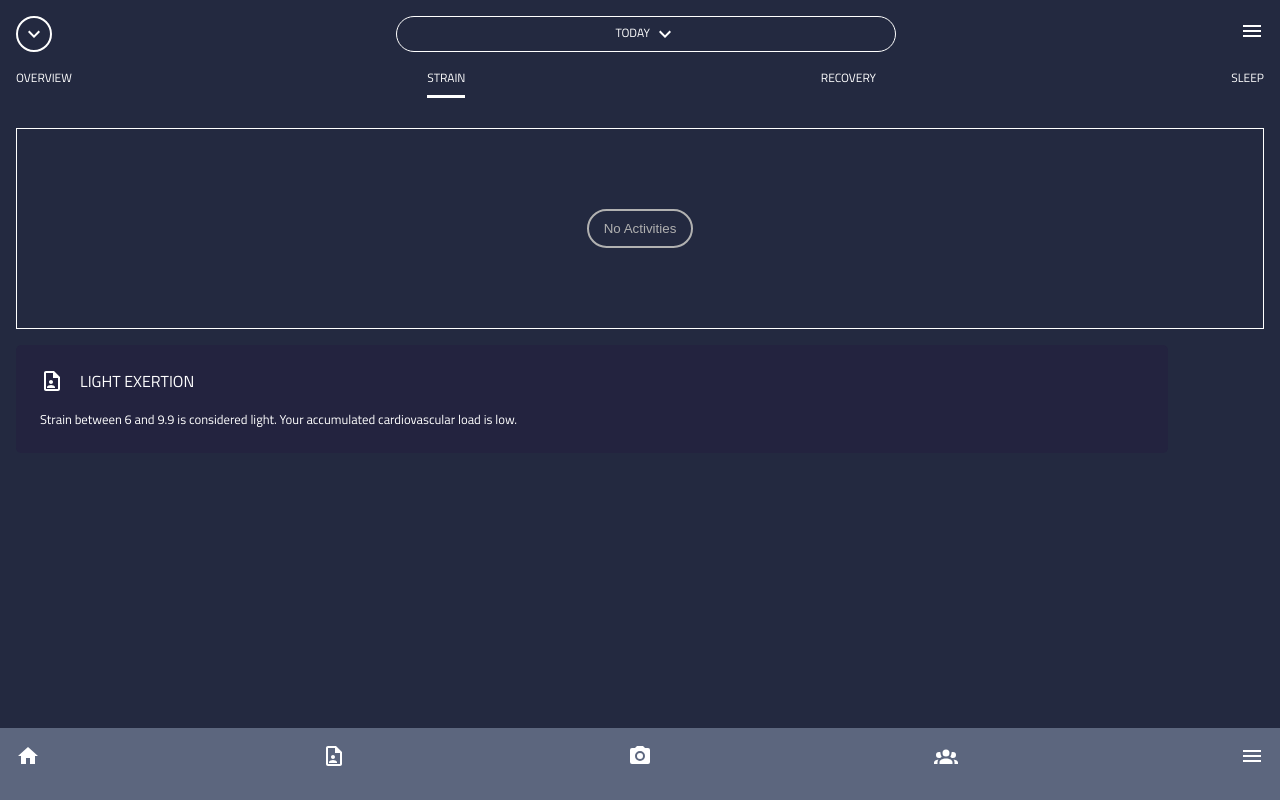
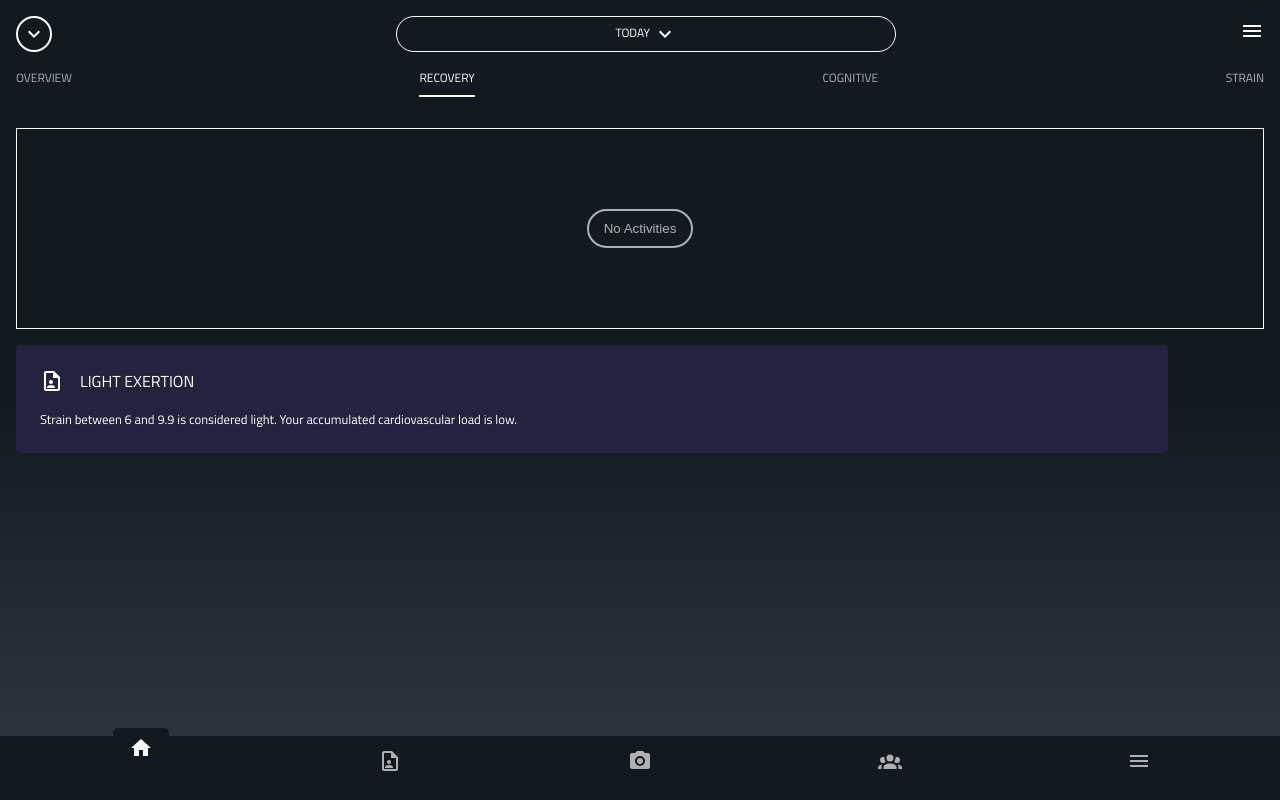
Before and after one commit to lavaboom/industry, a React (Create React App) app in the folder client/: page / in a window 1280 px wide. Built offline with nearby package versions, Linux system fonts and the light colour scheme.

Commit message:
global styles and bottom nav

```diff
--- a/client/src/App.jsx
+++ b/client/src/App.jsx
@@ -1,15 +1,15 @@
 // React modules
-import React from 'react'
-import { BrowserRouter, Switch, Route } from 'react-router-dom'
+import React from "react";
+import { BrowserRouter, Switch, Route } from "react-router-dom";
 // app styles & assets
-import './App.scss';
+import "./App.scss";
 // sub components
-import Header from './components/Header/Header'
-import NavBarBottom from './components/NavBarBottom/NavBarBottom';
+import Header from "./components/Header/Header";
+import NavBarBottom from "./components/NavBarBottom/NavBarBottom";
 
 // pages
-import HomePage from './pages/HomePage/HomePage'
-import ItemDetailsPage from './pages/ItemDetailsPage/ItemDetailsPage'
+import HomePage from "./pages/HomePage/HomePage";
+import ItemDetailsPage from "./pages/ItemDetailsPage/ItemDetailsPage";
 
 function App() {
 	return (
@@ -17,8 +17,8 @@ function App() {
 			<Header />
 			<div>
 				<Switch>
-          <Route path='/' exact component={ HomePage } />
-          <Route path='/item/:id' exact render={(props) => <ItemDetailsPage {...props} />} />
+					<Route path="/" exact component={HomePage} />
+					{/* <Route path='/item/:id' exact render={(props) => <ItemDetailsPage {...props} />} /> */}
 				</Switch>
 			</div>
 			<NavBarBottom />
--- a/client/src/App.scss
+++ b/client/src/App.scss
@@ -1,14 +1,15 @@
-@use './styles/partials/fonts' as *;
-@use './styles/partials/mixins' as *;
-@use './styles/partials/variables' as *;
+@use "./styles/partials/fonts" as *;
+@use "./styles/partials/mixins" as *;
+@use "./styles/partials/variables" as *;
 
 *,
 *::before,
 *::after {
-    box-sizing: border-box;
+	box-sizing: border-box;
 }
 
 body {
-    margin: 0;
-    background-color: $color-background-1;
+	margin: 0;
+	background: linear-gradient($dark-black, $dark-black, $neutral-blue) no-repeat;
+	height: 100vh;
 }
--- a/client/src/components/Header/Header.jsx
+++ b/client/src/components/Header/Header.jsx
@@ -36,10 +36,10 @@ export default class Header extends Component {
 					<ul className="header-nav__menu">
 						<li className="header-nav__item">OVERVIEW</li>
 						<li className="header-nav__item header-nav__item--selected">
-							STRAIN
+							RECOVERY
 						</li>
-						<li className="header-nav__item">RECOVERY</li>
-						<li className="header-nav__item">SLEEP</li>
+						<li className="header-nav__item">COGNITIVE</li>
+						<li className="header-nav__item">STRAIN</li>
 					</ul>
 				</div>
 			</header>
--- a/client/src/components/Header/Header.scss
+++ b/client/src/components/Header/Header.scss
@@ -7,7 +7,7 @@
 	width: 100%;
 	height: 18%;
 	max-height: 7rem;
-	background-color: variables.$color-background-1;
+	background-color: variables.$dark-black;
 	display: flex;
 	flex-direction: column;
 
@@ -46,12 +46,13 @@
 		}
 
 		&__item {
-			color: white;
+			color: variables.$light-grey;
 			font-size: 0.75rem;
 			padding-bottom: 0.5rem;
 
 			&--selected {
-				border-bottom: 3px solid white;
+				color: variables.$white;
+				border-bottom: 2px solid white;
 			}
 		}
 	}
--- a/client/src/components/NavBarBottom/NavBarBottom.js
+++ b/client/src/components/NavBarBottom/NavBarBottom.js
@@ -6,24 +6,30 @@ import iconCamera from '../../assets/Icons/camera.svg'
 import iconCoach from '../../assets/Icons/coach.svg'
 import iconGroup from '../../assets/Icons/group.svg'
 import iconMenu from '../../assets/Icons/menu.svg'
+import { NavLink } from 'react-router-dom';
+;
+
+
 
 export default function NavBarBottom() {
+
+
     return (
         <div className='nav-bar-bottom'>
-        <div className='nav-bar-bottom__item'>
-            <img src={ iconHome } alt='Home' />
+            <div className='nav-bar-bottom__item nav-bar-bottom__item--active'>
+                <img src={iconHome} alt='Home' className='nav-bar-bottom__item-icon--active' />
             </div>
             <div className='nav-bar-bottom__item'>
-            <img src={ iconCoach } alt='Coach' />
+                <img src={iconCoach} alt='Coach' className='nav-bar-bottom__item-icon' />
             </div>
             <div className='nav-bar-bottom__item'>
-            <img src={ iconCamera } alt='Camera' />
+                <img src={iconCamera} alt='Camera' className='nav-bar-bottom__item-icon' />
             </div>
             <div className='nav-bar-bottom__item'>
-            <img src={ iconGroup } alt='Group' />
+                <img src={iconGroup} alt='Group' className='nav-bar-bottom__item-icon' />
             </div>
             <div className='nav-bar-bottom__item'>
-            <img src={ iconMenu } alt='Menu' />
+                <img src={iconMenu} alt='Menu' className='nav-bar-bottom__item-icon' />
             </div>
         </div>
     );
--- a/client/src/components/NavBarBottom/NavBarBottom.scss
+++ b/client/src/components/NavBarBottom/NavBarBottom.scss
@@ -1,19 +1,38 @@
-@use '../../styles/partials/fonts' as *;
-@use '../../styles/partials/mixins' as *;
-@use '../../styles/partials/variables';
+@use "../../styles/partials/fonts" as *;
+@use "../../styles/partials/mixins" as *;
+@use "../../styles/partials/variables" as *;
 
 .nav-bar-bottom {
-    position: absolute;
+	position: fixed;
 	bottom: 0;
-    padding: 1rem;
+	padding: 0.3rem 1rem 0;
 	width: 100%;
-    height: 9%;
-    background-color: variables.$color-secondary-1;
+	height: 4rem;
+	background-color: $dark-black;
 	display: flex;
-    justify-content: space-between;
+	justify-content: space-around;
 
 	&__item {
+		border-radius: 5px;
+		width: 3.5rem;
+		height: 2rem;
+		padding-top: 0.5rem;
+		display: grid;
+		place-items: center;
+		// outline: 1px solid green;
+		&--active {
+			margin-top: -0.8rem;
+			background-color: $dark-black;
+		}
+
+		&-icon {
+			filter: invert(78%) sepia(0%) saturate(973%) hue-rotate(270deg)
+				brightness(90%) contrast(94%);
+
+			&--active {
 				filter: invert(100%) sepia(0%) saturate(2%) hue-rotate(345deg)
 					brightness(200%) contrast(101%);
 			}
 		}
+	}
+}
--- a/client/src/styles/partials/_variables.scss
+++ b/client/src/styles/partials/_variables.scss
@@ -8,6 +8,7 @@ $dark-black: #121a21; // Black for nav bar/ start gradient
 $white: #ffffff; // White active text
 $graphite: #45484f; // Graphite for backgound
 $light-grey: #b1b1b1; // Light-Grey for text
+$neutral-blue: #2e3b45;
 
 $color-primary-1: #13182c; // Black
 $color-primary-2: #2e66e5; // Indigo
```
Also changed, not shown: client/src/pages/HomePage/HomePage.scss (+8 -8 lines). Lines whose indentation alone changed are shown as unchanged.
